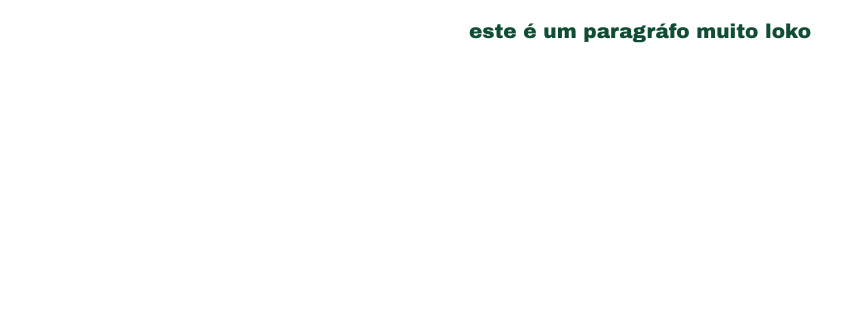
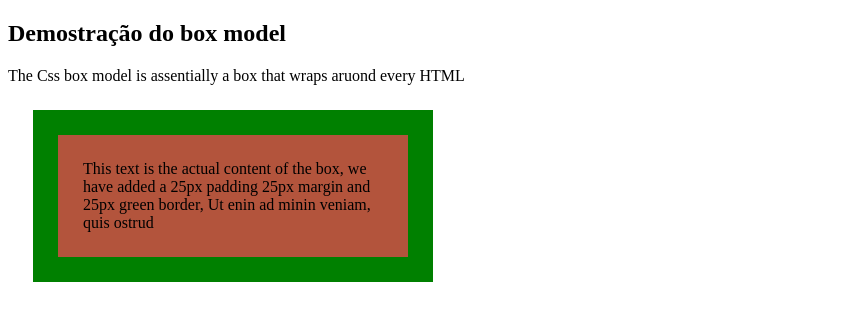
Before and after one commit to IsraelGomes05/food-bom, a plain HTML site: page TESTE.html in a window 1280 px wide. Shown: the whole page, without its empty margins (0-866 px from the left). Drawn offline with Linux system fonts and the light colour scheme.

Commit message:
Pading e border

```diff
--- a/TESTE.html
+++ b/TESTE.html
@@ -1,19 +1,21 @@
 <!DOCTYPE html>
 <html lang="pt-b">
 <head>
-    <meta charset="UTF-8">
-    <title>Teste</title>
-    <link rel="stylesheet" href="css/estiloloco.css"/>
     <style>
-        p {
-            color: red;
-            font-size: 60px;
+        div{
+            background-color: rgb(179, 84, 60);
+            width: 300px;
+            border: 25px solid green;
+            padding: 25px;
+            margin: 25px;
         }
     </style>
 </head>
 <body>
-<p STYLE="color: #114d32; font-size: 20px; font-family: 'Arial Black', sans-serif">
-    este é um paragráfo muito loko
-</p>
+    <h2>Demostração do box model</h2>
+    <p>The Css box model is assentially a box that wraps aruond every HTML</p>
+    <div>This text is the actual content of the box, we have added a 25px padding
+        25px margin and 25px green border, Ut enin ad minin veniam, quis ostrud
+    </div>
 </body>
 </html>
```
